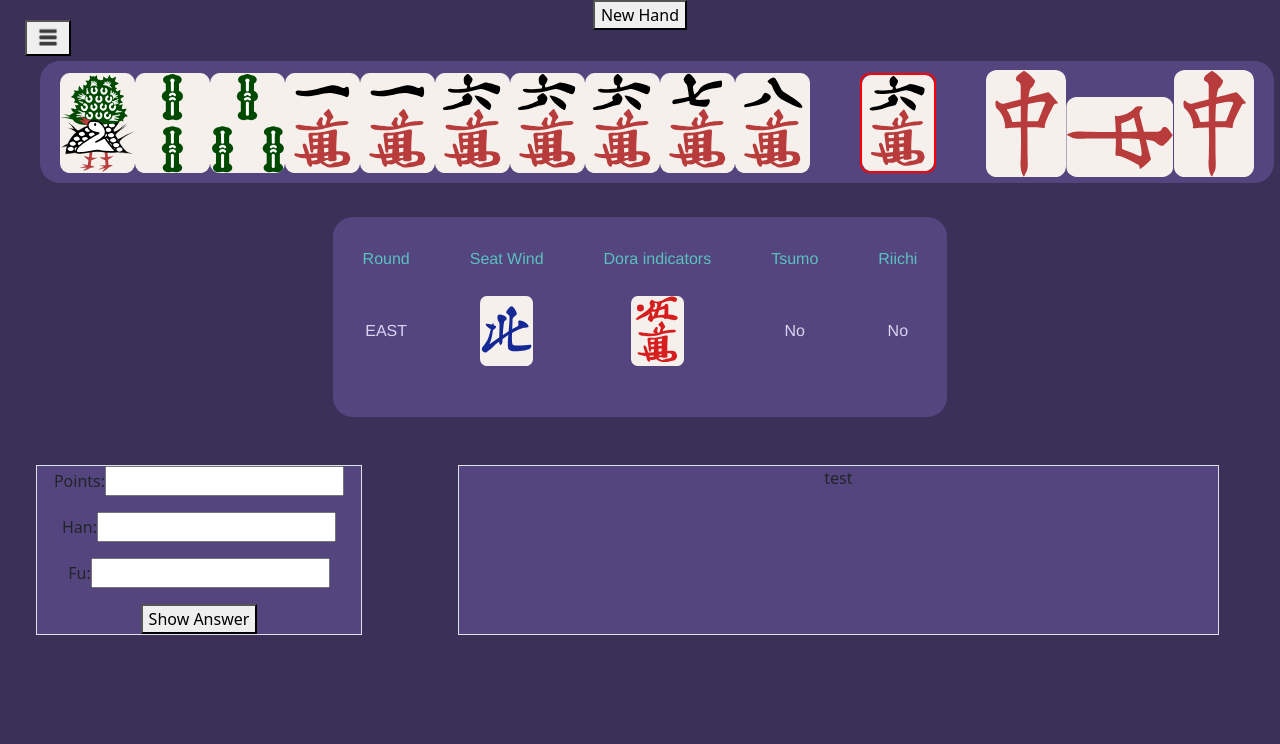
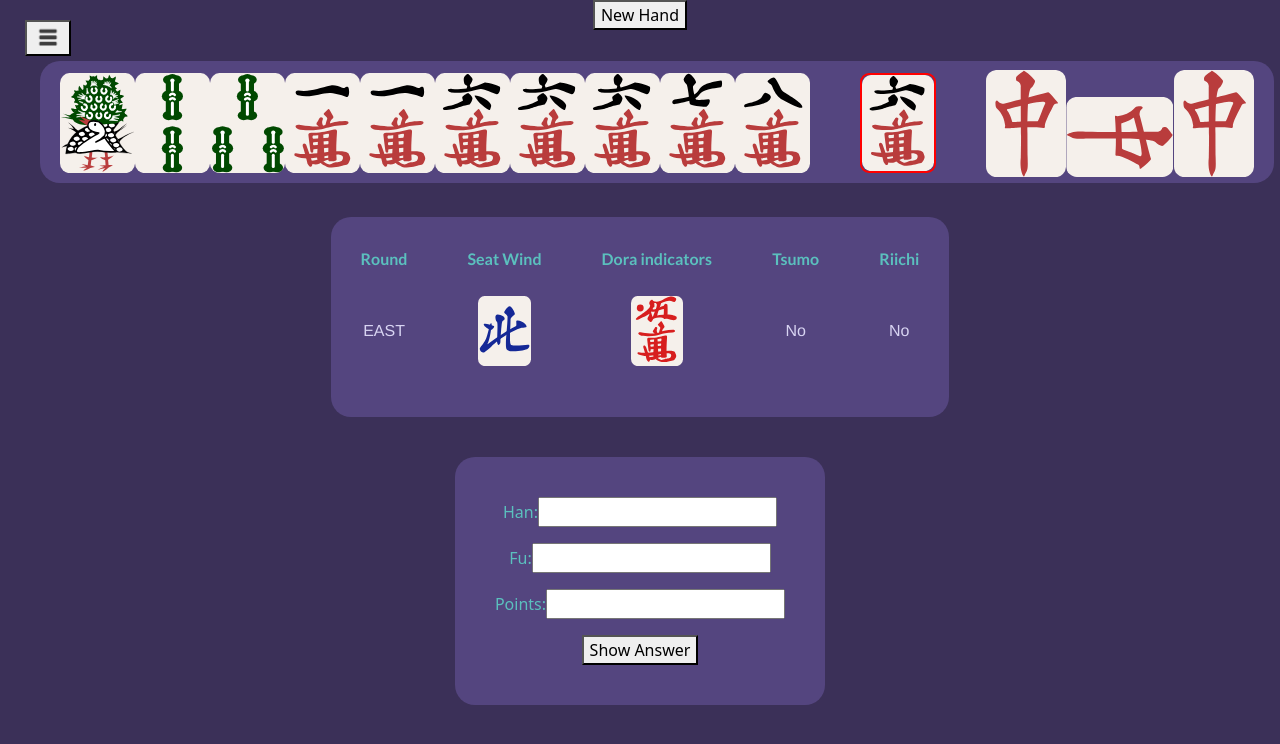
Before and after one commit to Varantha/Mahjong-ScoringTrainer, a React (Create React App) app: page / in a window 1280 px wide. Shown: the top 744 px of the page. Built offline with nearby package versions, Linux system fonts and the light colour scheme.

Commit message:
Adding QuizPanel Component

```diff
--- a/public/index.html
+++ b/public/index.html
@@ -3,6 +3,9 @@
   <head>
     <meta charset="utf-8" />
     <link rel="icon" href="%PUBLIC_URL%/favicon.ico" />
+    <link rel="preconnect" href="https://fonts.googleapis.com">
+    <link rel="preconnect" href="https://fonts.gstatic.com" crossorigin>
+    <link href="https://fonts.googleapis.com/css2?family=Lato:wght@700&display=swap" rel="stylesheet">
     <meta name="viewport" content="width=device-width, initial-scale=1" />
     <meta name="theme-color" content="#000000" />
     <meta
@@ -26,7 +29,7 @@
     -->
     <title>Riichi Scoring Trainer</title>
   </head>
-  <body>
+  <body style="background-color: #3b3058">
     <noscript>You need to enable JavaScript to run this app.</noscript>
     <div id="root"></div>
     <!--
--- a/src/App.css
+++ b/src/App.css
@@ -1,15 +1,6 @@
 .App {
   text-align: center;
   background-color: #3b3058;
-  position: fixed;
-  padding: 0;
-  margin: 0;
-
-  top: 0;
-  left: 0;
-
-  width: 100%;
-  height: 100%;
 }
 
 .App-logo {
@@ -104,6 +95,15 @@
   text-align: center;
 }
 
+.quizPanel {
+  display: inline-block;
+  width: fit-content;
+  margin: 40px 40px 40px 40px;
+  border-radius: 20px;
+  border: 2px;
+  color: #5bc0be;
+}
+
 .infoPanel {
   display: inline-block;
   white-space: nowrap;
@@ -122,6 +122,7 @@
   padding: 20px;
   vertical-align: top;
   color: #5bc0be;
+  font-family: "Lato", sans-serif;
 }
 
 .infoElement {
--- a/src/App.js
+++ b/src/App.js
@@ -5,11 +5,11 @@ import { TilePanel } from "./components/TilePanel";
 
 import { useState } from "react";
 import { InfoPanel } from "./components/InfoPanel";
+import { QuizPanel } from "./components/QuizPanel";
 import { OptionsMenu } from "./components/OptionsMenu";
 
 import logo from "./burger-menu.jpg";
-import { Answer } from "./components/Answer";
-import { Row, FormGroup, Form } from "reactstrap";
+import { Row } from "reactstrap";
 
 function App() {
   const [agari, setAgariData] = useState(require("./data/3.json"));
@@ -53,36 +53,14 @@ function App() {
         <TilePanel agari={agari} />
       </Row>
       <Row>
-        {" "}
         <InfoPanel agari={agari} options={options} />
       </Row>
-      <Row>
-        <div class="col-3 border m-5 bgcolor-1">
-          <Form>
-            <FormGroup>
-              <label>
-                Points:
-                <input type="text" id="pointsBox" name="points" />
-              </label>
-            </FormGroup>
-            <FormGroup>
-              <label>
-                Han:
-                <input type="text" id="hanBox" name="han" />
-              </label>
-            </FormGroup>
-            <FormGroup>
-              <label>
-                Fu:
-                <input type="text" id="fuBox" name="fu" />
-              </label>
-            </FormGroup>
-            <button onClick={showAnswer}>Show Answer</button>
-          </Form>
-          <Answer agari={agari} options={options} showAnswer={answerVisible} />
-        </div>
-        <div class="col-7 border m-5 bgcolor-1">test</div>
-      </Row>
+      <QuizPanel
+        agari={agari}
+        options={options}
+        answerVisible={answerVisible}
+        showAnswer={showAnswer}
+      />
     </div>
   );
 }
--- /dev/null
+++ b/src/components/QuizPanel.js
@@ -0,0 +1,43 @@
+import React from "react";
+import { FormGroup, Form } from "reactstrap";
+import { Answer } from "./Answer";
+
+function QuizPanel(props) {
+  const agari = props.agari;
+  const options = props.options;
+  const answerVisible = props.answerVisible;
+
+  const onSubmit = (e) => {
+    e.preventDefault();
+    props.showAnswer();
+  };
+
+  return (
+    <span className="bgcolor-1 quizPanel ">
+      <Form className="quizPanel" onSubmit={onSubmit}>
+        <FormGroup>
+          <label>
+            Han:
+            <input type="text" id="hanBox" name="han" />
+          </label>
+        </FormGroup>
+        <FormGroup>
+          <label>
+            Fu:
+            <input type="text" id="fuBox" name="fu" />
+          </label>
+        </FormGroup>
+        <FormGroup>
+          <label>
+            Points:
+            <input type="text" id="pointsBox" name="points" />
+          </label>
+        </FormGroup>
+        <button>Show Answer</button>
+      </Form>
+      <Answer agari={agari} options={options} showAnswer={answerVisible} />
+    </span>
+  );
+}
+
+export { QuizPanel };
```
